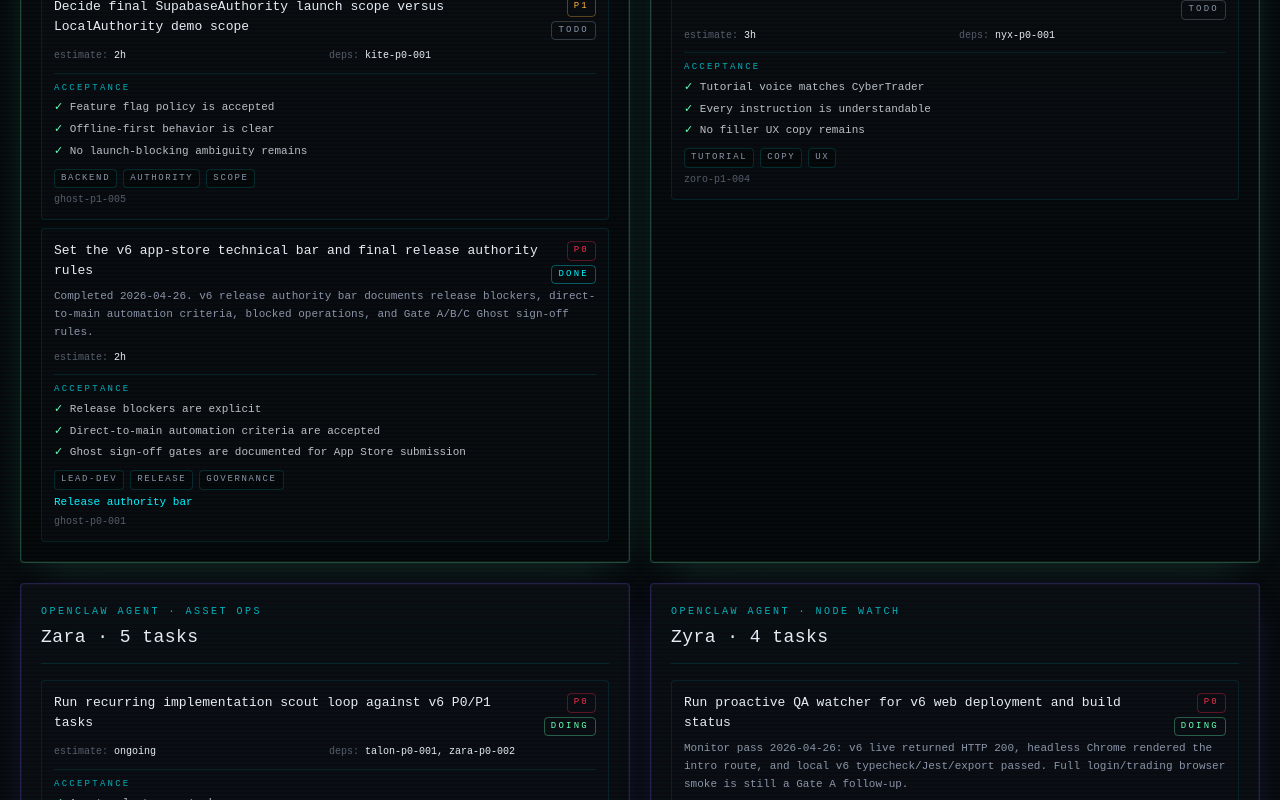
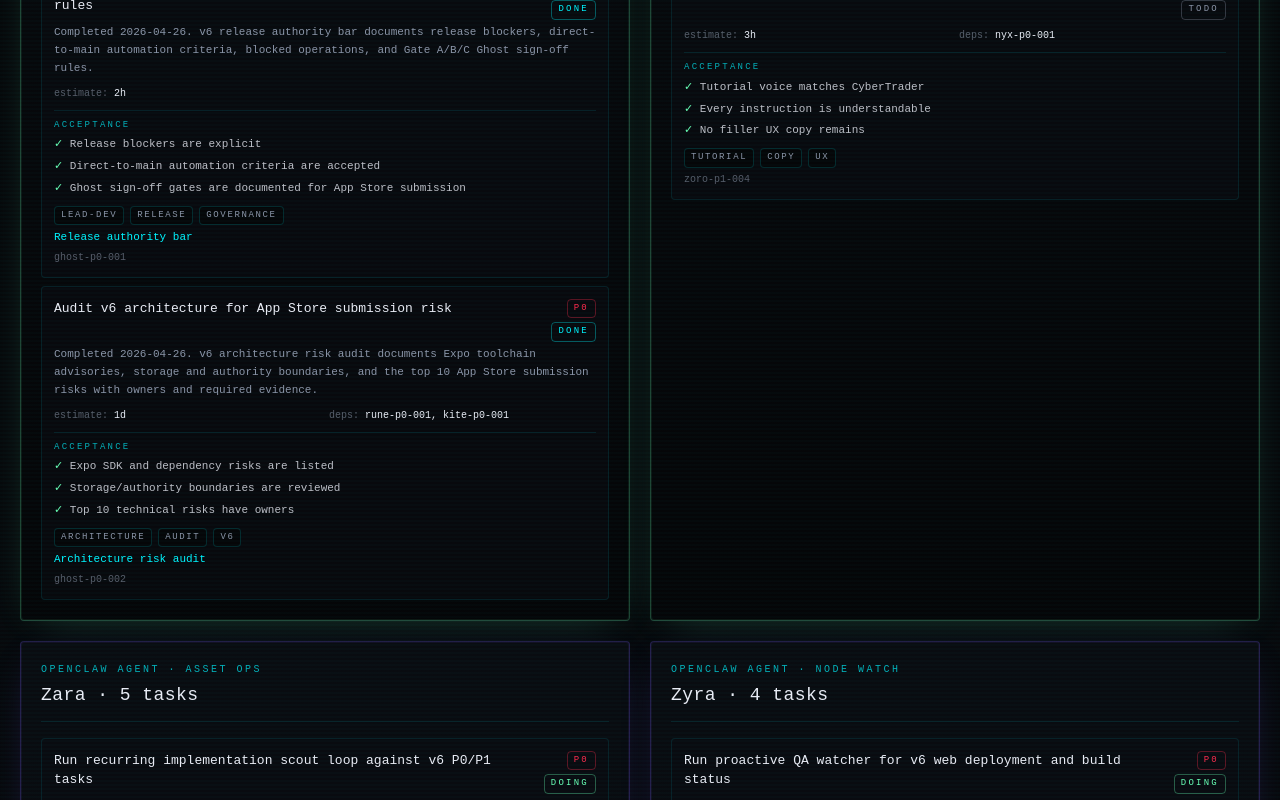
Before and after one commit to GHX5T-SOL/Dev-lab-of-CyberTrader-Age-of-Pantheon-, a Next.js app in the folder web/: page /office/tasks in a window 1280 px wide. Shown: the part 1129-1929 px from the top of the page. Built offline with nearby package versions, Linux system fonts and the light colour scheme; no server answers.

Commit message:
ghost-p0-002 ghost sync architecture risk audit

```diff
--- a/web/src/data/roadmap.ts
+++ b/web/src/data/roadmap.ts
@@ -71,13 +71,14 @@ export const ROADMAP: Phase[] = [
     dates: "2026-04-26 -> 2026-05-10",
     status: "active",
     summary:
-      "Make CyberTrader v6 a reliable demo across Web, iOS simulator, and Android emulator. Rune's technical audit, route hardening, storage regression checks, EAS profiles, Oracle's replay harness, Ghost's release-authority bar, and Kite's SupabaseAuthority flag boundary are in place.",
+      "Make CyberTrader v6 a reliable demo across Web, iOS simulator, and Android emulator. Rune's technical audit, route hardening, storage regression checks, EAS profiles, Oracle's replay harness, Ghost's release-authority bar and architecture risk audit, and Kite's SupabaseAuthority flag boundary are in place.",
     deliverables: [
       "Typecheck, tests, and web export green",
       "Expo Router route recovery and Android/menu back paths hardened",
       "Native storage save/load, reset clearing, and corrupt data recovery covered by Jest",
       "1000-seed deterministic economy replay harness for soft-lock and tuning checks",
       "Release blockers, direct-push criteria, and Gate A/B/C Ghost sign-off rules documented",
+      "Top 10 App Store architecture risks assigned to owners with evidence requirements",
       "SupabaseAuthority guarded behind explicit feature flag and public config checks",
       "Live Vercel smoke passes",
       "iOS simulator smoke passes",
@@ -93,6 +94,7 @@ export const ROADMAP: Phase[] = [
       { label: "Storage regression coverage", done: true },
       { label: "1000-seed economy replay harness", done: true },
       { label: "Ghost release authority bar", done: true },
+      { label: "Ghost architecture risk audit", done: true },
       { label: "SupabaseAuthority flag boundary", done: true },
       { label: "Web production smoke rerun", done: false },
       { label: "iOS simulator smoke", done: false },
--- a/web/src/data/status.ts
+++ b/web/src/data/status.ts
@@ -40,6 +40,7 @@ export const STATUS: StatusBlock = {
     "Rune completed EAS profiles for preview, iOS simulator, internal, store, and production build paths",
     "Oracle completed the 1000-seed economy replay harness with 1000 profitable sessions, 81 raid sessions, 0 soft locks, 0 impossible states, and median PnL 48.88",
     "Ghost release authority now documents release blockers, direct-to-main automation criteria, and Gate A/B/C sign-off rules",
+    "Ghost completed the architecture risk audit with Expo dependency risks, storage/authority boundary review, and top 10 technical risks assigned to owners",
     "Kite completed the SupabaseAuthority flag boundary: LocalAuthority stays default, flagged Supabase config is tested, and RLS requirements are documented",
     "New v6 App Store readiness task map assigns work to Ghost, Zoro, the AI Council, Zara, and Zyra",
     "OpenClaw on zyra-mini is updated to 2026.4.24, gateway is restarted, v6 is cloned, and Zara/Zyra v6 cron jobs are enabled",
@@ -64,7 +65,7 @@ export const STATUS: StatusBlock = {
     {
       label: "Build checks",
       state: "green",
-      detail: "Rune audit, route hardening, storage regression checks, Oracle replay harness, Kite authority flag checks, EAS config validation, and Expo web export pass locally",
+      detail: "Rune audit, route hardening, storage regression checks, Oracle replay harness, Ghost architecture risk audit, Kite authority flag checks, EAS config validation, and Expo web export pass locally",
     },
     {
       label: "Native QA",
--- a/web/src/data/tasks.ts
+++ b/web/src/data/tasks.ts
@@ -83,13 +83,14 @@ export const TASKS: Task[] = [
     id: "ghost-p0-002",
     owner: "ghost",
     title: "Audit v6 architecture for App Store submission risk",
-    status: "todo",
+    status: "done",
     priority: "P0",
     estimate: "1d",
     dependencies: ["rune-p0-001", "kite-p0-001"],
     acceptanceCriteria: ["Expo SDK and dependency risks are listed", "Storage/authority boundaries are reviewed", "Top 10 technical risks have owners"],
     tags: ["architecture", "audit", "v6"],
-    links: [{ label: "v6 repo", href: v6 }],
+    notes: "Completed 2026-04-26. v6 architecture risk audit documents Expo toolchain advisories, storage and authority boundaries, and the top 10 App Store submission risks with owners and required evidence.",
+    links: [{ label: "Architecture risk audit", href: `${v6}/blob/main/docs/release/ghost-p0-002-architecture-risk-audit.md` }],
   }),
   task({
     id: "ghost-p0-003",
```
Also changed, not shown: 3 other files (tests, documents, lock files or other folders).
